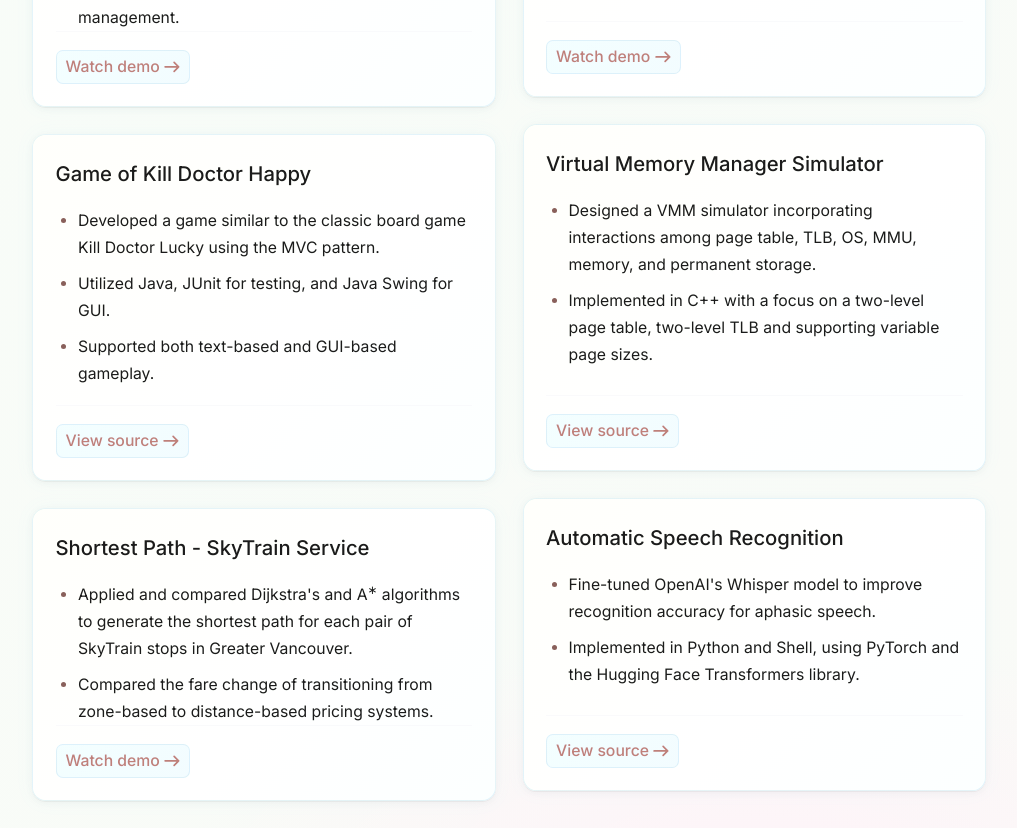
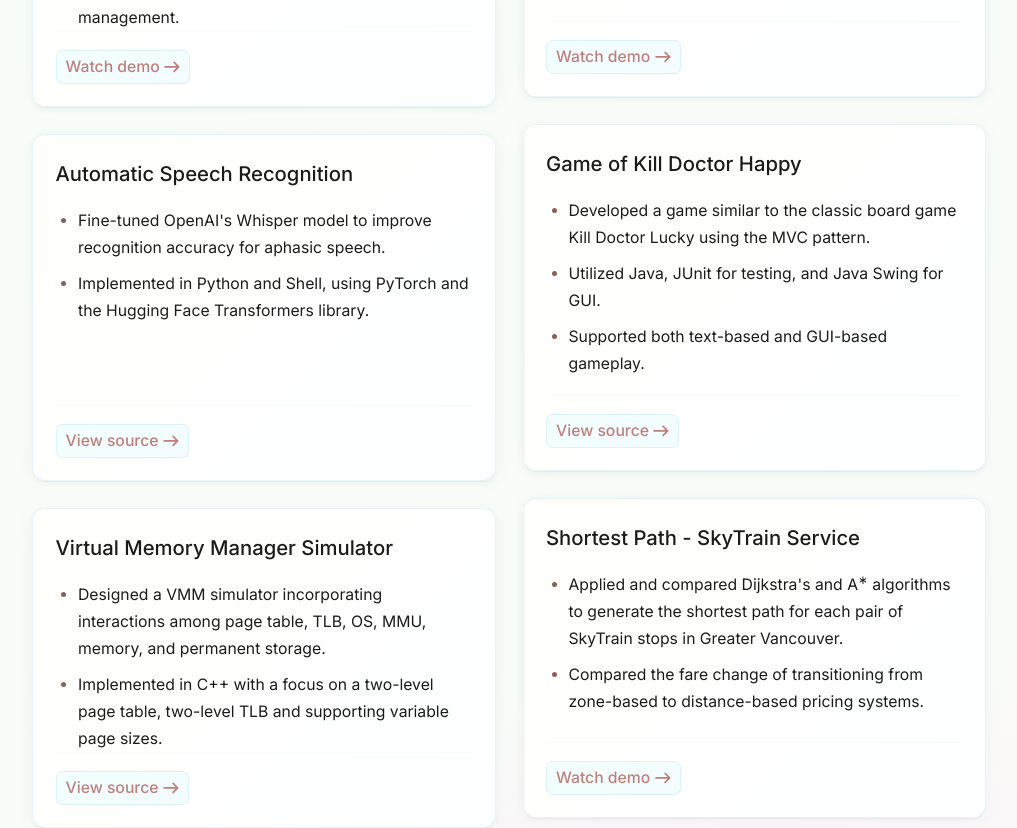
Before and after one commit to Liting-Zhou/liting-zhou.github.io, a Next.js app: page / in a window 1280 px wide. Shown: the part 2060-2888 px from the top of the page, without its empty margins (131-1148 px from the left). Built offline with nearby package versions, Linux system fonts and the light colour scheme.

Commit message:
rearrange

```diff
--- a/app/page.tsx
+++ b/app/page.tsx
@@ -84,9 +84,7 @@ export default function Home() {
 
       {/* Education */}
       <section id="education" className="mb-12">
-        <h2 className="text-2xl font-semibold heading-accent">
-          Education
-        </h2>
+        <h2 className="text-2xl font-semibold heading-accent">Education</h2>
         <div className="mt-6 space-y-4">
           <div>
             <div className="flex flex-col sm:flex-row sm:items-center sm:justify-between">
@@ -333,6 +331,49 @@ export default function Home() {
           <article className="card p-5 transition-shadow hover:shadow-md flex flex-col h-full">
             <div className="flex-1">
               <h3 className="font-medium text-lg mb-4">
+                Automatic Speech Recognition
+              </h3>
+              <ul className="list-disc ms-5 space-y-2 text-sm leading-6">
+                <li>
+                  Fine-tuned OpenAI&#39;s Whisper model to improve recognition
+                  accuracy for aphasic speech.
+                </li>
+                <li>
+                  Implemented in Python and Shell, using PyTorch and the Hugging
+                  Face Transformers library.
+                </li>
+              </ul>
+            </div>
+            <div className="mt-auto pt-4 border-t border-gray-100">
+              <a
+                href="https://github.com/Liting-Zhou/Aphasic_speech_recognition"
+                target="_blank"
+                rel="noopener noreferrer"
+                className="inline-flex items-center text-sm text-blue-600 hover:text-blue-800 hover:underline"
+              >
+                View source
+                <svg
+                  className="w-3.5 h-3.5 ml-1"
+                  aria-hidden="true"
+                  xmlns="http://www.w3.org/2000/svg"
+                  fill="none"
+                  viewBox="0 0 14 10"
+                >
+                  <path
+                    stroke="currentColor"
+                    strokeLinecap="round"
+                    strokeLinejoin="round"
+                    strokeWidth="1.5"
+                    d="M1 5h12m0 0L9 1m4 4L9 9"
+                  />
+                </svg>
+              </a>
+            </div>
+          </article>
+
+          <article className="card p-5 transition-shadow hover:shadow-md flex flex-col h-full">
+            <div className="flex-1">
+              <h3 className="font-medium text-lg mb-4">
                 Game of Kill Doctor Happy
               </h3>
               <ul className="list-disc ms-5 space-y-2 text-sm leading-6 mb-4">
@@ -459,49 +500,6 @@ export default function Home() {
               </a>
             </div>
           </article>
-
-          <article className="card p-5 transition-shadow hover:shadow-md flex flex-col h-full">
-            <div className="flex-1">
-              <h3 className="font-medium text-lg mb-4">
-                Automatic Speech Recognition
-              </h3>
-              <ul className="list-disc ms-5 space-y-2 text-sm leading-6">
-                <li>
-                  Fine-tuned OpenAI&#39;s Whisper model to improve recognition
-                  accuracy for aphasic speech.
-                </li>
-                <li>
-                  Implemented in Python and Shell, using PyTorch and the Hugging
-                  Face Transformers library.
-                </li>
-              </ul>
-            </div>
-            <div className="mt-auto pt-4 border-t border-gray-100">
-              <a
-                href="https://github.com/Liting-Zhou/Aphasic_speech_recognition"
-                target="_blank"
-                rel="noopener noreferrer"
-                className="inline-flex items-center text-sm text-blue-600 hover:text-blue-800 hover:underline"
-              >
-                View source
-                <svg
-                  className="w-3.5 h-3.5 ml-1"
-                  aria-hidden="true"
-                  xmlns="http://www.w3.org/2000/svg"
-                  fill="none"
-                  viewBox="0 0 14 10"
-                >
-                  <path
-                    stroke="currentColor"
-                    strokeLinecap="round"
-                    strokeLinejoin="round"
-                    strokeWidth="1.5"
-                    d="M1 5h12m0 0L9 1m4 4L9 9"
-                  />
-                </svg>
-              </a>
-            </div>
-          </article>
         </div>
       </section>
 
@@ -512,7 +510,9 @@ export default function Home() {
         </h2>
         <div className="mt-4 space-y-4">
           <div>
-            <h3 className="text-lg font-medium mb-2 text-gray-700">Programming Languages:</h3>
+            <h3 className="text-lg font-medium mb-2 text-gray-700">
+              Programming Languages:
+            </h3>
             <div className="flex flex-wrap gap-2">
               <span className="chip">Java</span>
               <span className="chip">TypeScript</span>
@@ -524,7 +524,9 @@ export default function Home() {
           </div>
 
           <div>
-            <h3 className="text-lg font-medium mb-2 text-gray-700">Frontend Technologies:</h3>
+            <h3 className="text-lg font-medium mb-2 text-gray-700">
+              Frontend Technologies:
+            </h3>
             <div className="flex flex-wrap gap-2">
               <span className="chip">React.js</span>
               <span className="chip">Next.js</span>
@@ -535,7 +537,9 @@ export default function Home() {
           </div>
 
           <div>
-            <h3 className="text-lg font-medium mb-2 text-gray-700">Backend Technologies:</h3>
+            <h3 className="text-lg font-medium mb-2 text-gray-700">
+              Backend Technologies:
+            </h3>
             <div className="flex flex-wrap gap-2">
               <span className="chip">Node.js</span>
               <span className="chip">Express.js</span>
@@ -544,7 +548,9 @@ export default function Home() {
           </div>
 
           <div>
-            <h3 className="text-lg font-medium mb-2 text-gray-700">Databases:</h3>
+            <h3 className="text-lg font-medium mb-2 text-gray-700">
+              Databases:
+            </h3>
             <div className="flex flex-wrap gap-2">
               <span className="chip">PostgreSQL</span>
               <span className="chip">MySQL</span>
@@ -555,7 +561,9 @@ export default function Home() {
           </div>
 
           <div>
-            <h3 className="text-lg font-medium mb-2 text-gray-700">DevOps & Cloud:</h3>
+            <h3 className="text-lg font-medium mb-2 text-gray-700">
+              DevOps & Cloud:
+            </h3>
             <div className="flex flex-wrap gap-2">
               <span className="chip">Docker</span>
               <span className="chip">AWS</span>
@@ -563,7 +571,9 @@ export default function Home() {
           </div>
 
           <div>
-            <h3 className="text-lg font-medium mb-2 text-gray-700">Tools & Other Technologies:</h3>
+            <h3 className="text-lg font-medium mb-2 text-gray-700">
+              Tools & Other Technologies:
+            </h3>
             <div className="flex flex-wrap gap-2">
               <span className="chip">Git</span>
               <span className="chip">GitHub</span>
```
